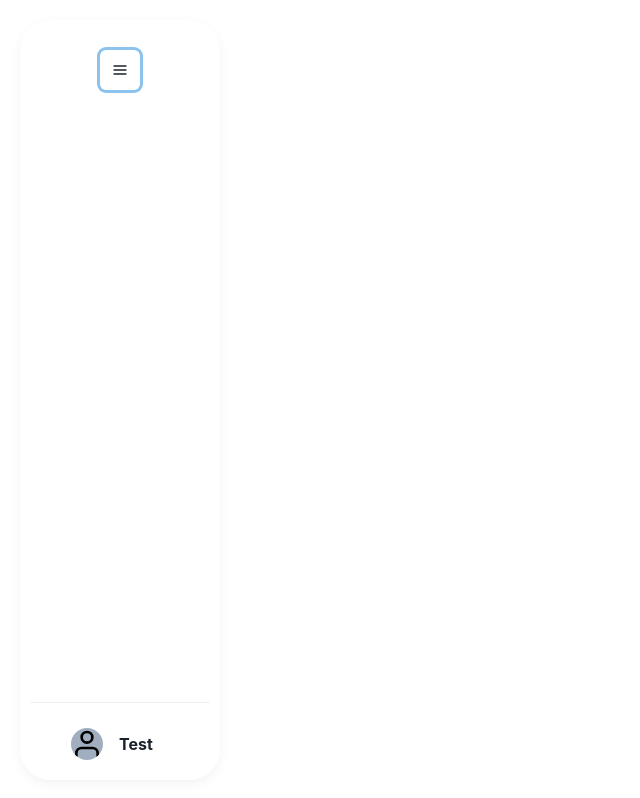
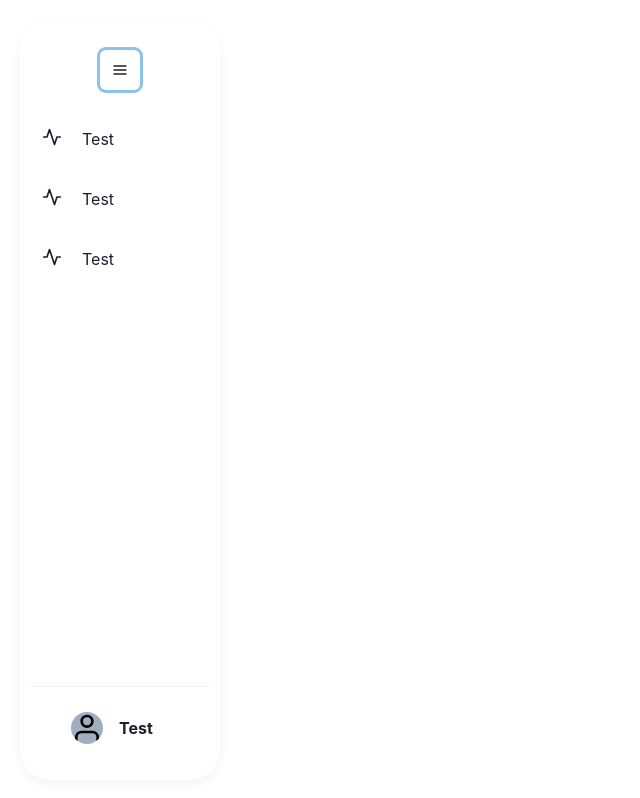
Before and after one commit to Captainmango/calculo-fe, a Next.js app: page / in a window 1280 px wide. Both pictures are taken after a click on the button 57 px from the left and 63 px from the top of the page. Shown: the whole page, without its empty margins (0-640 px from the left). Built offline with nearby package versions, Linux system fonts and the light colour scheme.

Commit message:
changed sidebar style a bit and made sidebar item

```diff
--- a/components/Sidebar.tsx
+++ b/components/Sidebar.tsx
@@ -1,6 +1,7 @@
 import { Avatar, Divider, Fade, Flex, Heading, IconButton } from '@chakra-ui/react'
-import { FiMenu, FiUser } from 'react-icons/fi'
+import { FiActivity, FiMenu, FiUser } from 'react-icons/fi'
 import React, { useState } from 'react'
+import { SidebarItem } from './SidebarItem';
 
 const Sidebar = () => {
 
@@ -17,7 +18,7 @@ const Sidebar = () => {
             flexDir="column"
             justifyContent="space-between"
             borderRadius={expanded ? "30px" : "15px"}
-            sx={{ transition: "all 0.3s ease-in-out" }}
+            sx={{ transition: "all 0.125s ease" }}
         >
             <Flex
                 p="5%"
@@ -28,7 +29,7 @@ const Sidebar = () => {
             >
                 <IconButton
                     background="none"
-                    mt={5}
+                    my={5}
                     icon={<FiMenu />}
                     aria-label="Menu button"
                     _hover={{ background: "none" }}
@@ -37,6 +38,10 @@ const Sidebar = () => {
                     }}
                 />
 
+                <SidebarItem expanded={expanded} url="#" title="Test" icon={FiActivity} />
+                <SidebarItem expanded={expanded} url="#" title="Test" icon={FiActivity} />
+                <SidebarItem expanded={expanded} url="#" title="Test" icon={FiActivity} />
+
             </Flex>
 
             <Flex
@@ -44,7 +49,7 @@ const Sidebar = () => {
                 flexDir="column"
                 w="100"
                 alignItems="center"
-
+                mb={4}
             >
                 <Divider display={expanded ? "flex" : "none"} />
                 <Flex
@@ -57,10 +62,6 @@ const Sidebar = () => {
                         src="user.svg"
                     />
 
-                    <Fade
-                        in={expanded}
-                        unmountOnExit={true}
-                    >
                     <Flex
                         flexDir="column"
                         ml={4}
@@ -72,7 +73,6 @@ const Sidebar = () => {
                             size="sm"
                         >Test</Heading>
                     </Flex>
-                    </Fade>
                 </Flex>
             </Flex>
 
--- a/components/SidebarItem.tsx
+++ b/components/SidebarItem.tsx
@@ -1,9 +1,55 @@
-import React from 'react'
+import { Box, ComponentWithAs, Flex, Icon, IconProps, Menu, MenuButton, Text, Link } from '@chakra-ui/react'
+import React, { ReactChild, ReactElement } from 'react'
+import { IconType } from 'react-icons'
 
-export const SidebarItem = () => {
+type sidebarItemProps = {
+    expanded: boolean
+    url: string
+    icon: IconType
+    title: string
+}
+
+export const SidebarItem = (props: sidebarItemProps) => {
+
     return (
-        <div>
+        <Flex
+            my="5px"
+            flexDir="column"
+            w="100%"
+            alignItems={props.expanded ? "flex-start" : "center"}
+        >
+            <Menu
+                placement="right"
+            >
+                <Link
+                    href={props.url}
+                    passHref
+                    //@ts-ignore
+                    backgroundColor={props.active && "blue.100"}
+                    borderRadius={"8px"}
+                    p={3}
+                    _hover={{ textDecor: 'none', backgroundColor: "blue.100" }}
+                    //@ts-ignore
+                    w={props.expanded && "100%"}
+                >
+                    <MenuButton>
+                        <Flex>
+                            <Icon as={props.icon} fontSize="xl" />
 
-        </div>
+                            <Text
+                                display={props.expanded ? 'flex' : 'none'}
+                                ml={5}
+
+                            >
+                                {props.title}
+                            </Text>
+
+                        </Flex>
+                    </MenuButton>
+                </Link>
+
+            </Menu>
+
+        </Flex >
     )
 }
```
Lines whose indentation alone changed are shown as unchanged.
